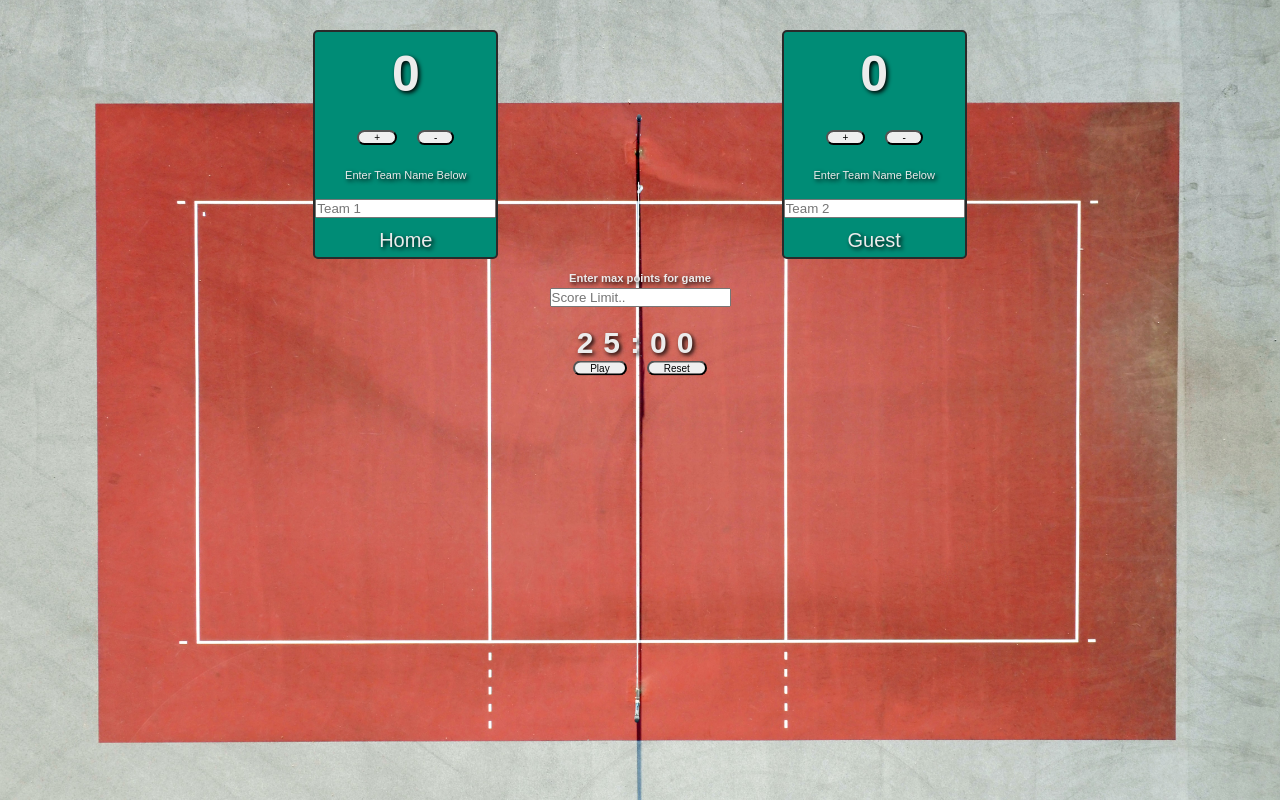
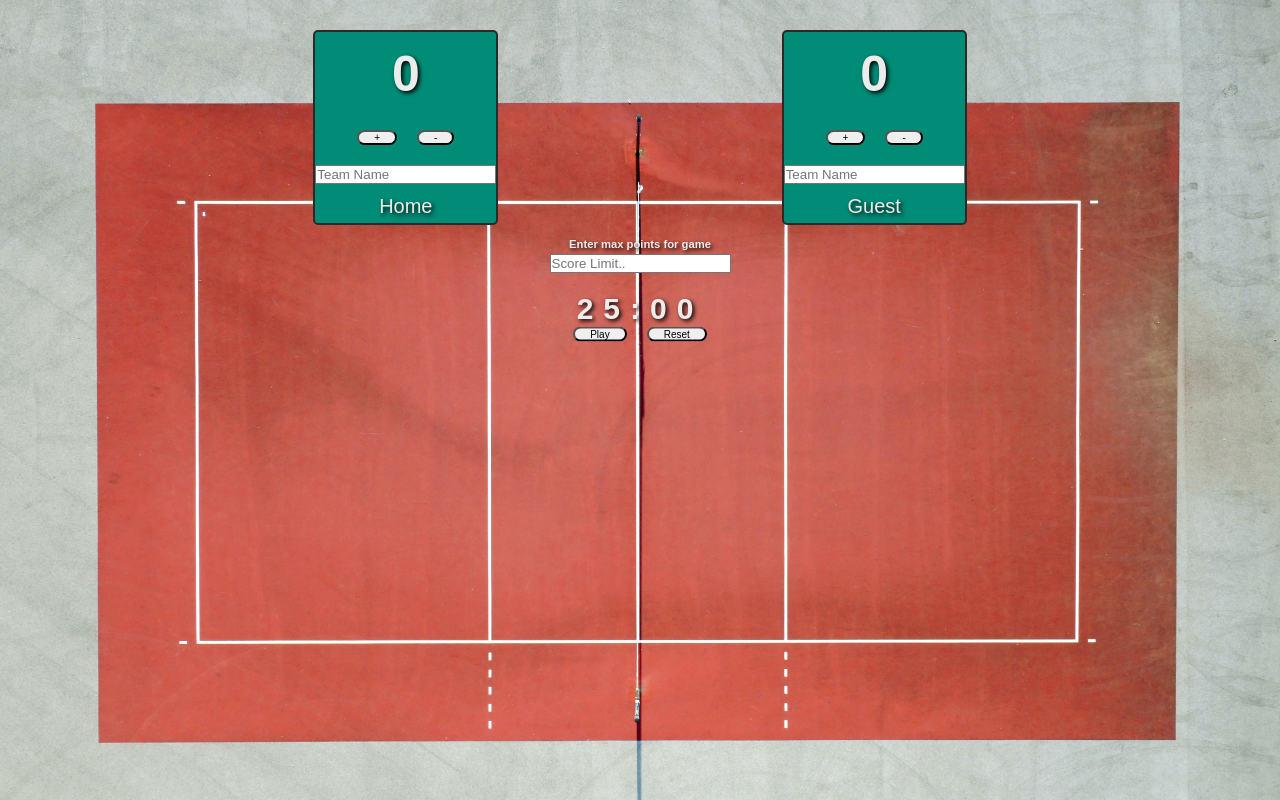
Before and after one commit to flor3z/ScoreBoardApp, a React (Create React App) app: page / in a window 1280 px wide. Built offline with nearby package versions, Linux system fonts and the light colour scheme.

Commit message:
Came back and removed enterPress function/ modified condition for generating team name and display name, based on character length limit

```diff
--- a/src/GameCard.js
+++ b/src/GameCard.js
@@ -19,7 +19,7 @@ class GameCard extends React.Component {
     this.incrementScore = this.incrementScore.bind(this);
     this.decrementScore = this.decrementScore.bind(this);
     this.onTeamNameChange = this.onTeamNameChange.bind(this);
-    this.onEnterPress = this.onEnterPress.bind(this);
+    // this.onEnterPress = this.onEnterPress.bind(this);
     this.onSubmitMaxScore = this.onSubmitMaxScore.bind(this);
   }
 
@@ -70,21 +70,15 @@ class GameCard extends React.Component {
     this.setState({
       [teamScoreNum]: Math.max(0, this.state[teamScoreNum] - 1),
     });
-
-    // } else {
-    //   this.setState({
-    //     [teamName]: this.state[teamName] - 1,
-    //   });
-    // }
   }
   //The Key Press event is being shown, however not sure how to display Input text on screen from the Enter key press??
-  onEnterPress = (event, teamNum) => {
-    if (event.key === 'Enter') {
-      this.setState({
-        [`displayName${teamNum}`]: this.state[`team${teamNum}`],
-      });
-    }
-  };
+  // onEnterPress = (event, teamNum) => {
+  //   if (event.key === 'Enter') {
+  //     this.setState({
+  //       [`displayName${teamNum}`]: this.state[`team${teamNum}`],
+  //     });
+  //   }
+  // };
 
   onSubmitMaxScore(event) {
     if (event.key === 'Enter') {
@@ -97,23 +91,26 @@ class GameCard extends React.Component {
   }
   //How do i get the input value to display as the max score value?
   onTeamNameChange(team, e) {
-    //this needs fixing!!!!!!!!!!!!!!!!!!! figure out how to pass text from parent to child, and back up to parent!
+    console.log(this.state[`team${team}`]);
+    //this needs fixing!!!!!!!!!!!!!!!!!!! figure out how to pass text from parent to child, and back up to parent! --(callback)
+    //create Enter Key condition to display input team name only when Enter key is pressed//
+    if (e.key === 'Enter') {
+      const { value } = e.target;
 
-    const { value } = e.target;
-    // console.log(team, value);
+      this.setState({
+        [`displayName${team}`]: value,
+      });
 
-    this.setState({
-      [`team${team}`]: value,
-    });
+      e.target.value = '';
+    }
   }
-  //I have to make a function in this parent component, pass it into the TeamCard component (child) then pull the data I want (current teams points)
-  //The pass it back up to the parent and change state to render the files again.
+
   render() {
     return (
       <div>
         <div className="team-cards-container">
           <TeamCard
-            enterPress={this.onEnterPress}
+            // enterPress={this.onEnterPress}
             maxScore={this.state.maxScore}
             score={this.state.score1}
             winner={this.state.winner}
@@ -125,7 +122,7 @@ class GameCard extends React.Component {
             onTeamNameChange={this.onTeamNameChange}
           />
           <TeamCard
-            enterPress={this.onEnterPress}
+            // enterPress={this.onEnterPress}
             maxScore={this.state.maxScore}
             score={this.state.score2}
             winner={this.state.winner}
@@ -147,7 +144,6 @@ class GameCard extends React.Component {
             type="number"
             placeholder="Score Limit.."
             onKeyPress={this.onSubmitMaxScore}
-            // onChange={this.onInputChange}
           />
         </div>
       </div>
--- a/src/TeamCard.js
+++ b/src/TeamCard.js
@@ -5,16 +5,12 @@ class TeamCard extends React.Component {
     super();
   }
   render() {
-    //Tried to make conditional syling based on whether or not team reached maxScore...still not working properly//
     const winnerClass = this.props.winner ? 'victory' : null;
-    console.log(this.props.winner);
     return (
       <div
         className="team-content"
-        onKeyPress={(e) => this.props.enterPress(e, this.props.team)}
+        // onKeyPress={(e) => this.props.enterPress(e, this.props.team)}
       >
-        {/* Below is the code for conditional styling based on Winning the game or Not */}
-
         <h1
           className={
             this.props.score === this.props.maxScore ? winnerClass : null
@@ -36,18 +32,15 @@ class TeamCard extends React.Component {
           -
         </button>
         <br />
-        <label>Enter Team Name Below</label>
-        <br />
         <input
-          placeholder={`Team ${this.props.team}`}
+          placeholder="Team Name"
           type="text"
-          name={this.props.name}
-          // value={this.props.name} ---> this is not required here//
-          onChange={(e) => this.props.onTeamNameChange(this.props.team, e)}
+          name={this.props.displayName}
+          onKeyPress={(e) => this.props.onTeamNameChange(this.props.team, e)}
         />
         <br />
         <span>
-          {this.props.displayName === ''
+          {this.props.displayName.length === 0
             ? this.props.name
             : this.props.displayName}
         </span>
```
Also changed, not shown: src/TimerComponent.js (+2 -7 lines).
